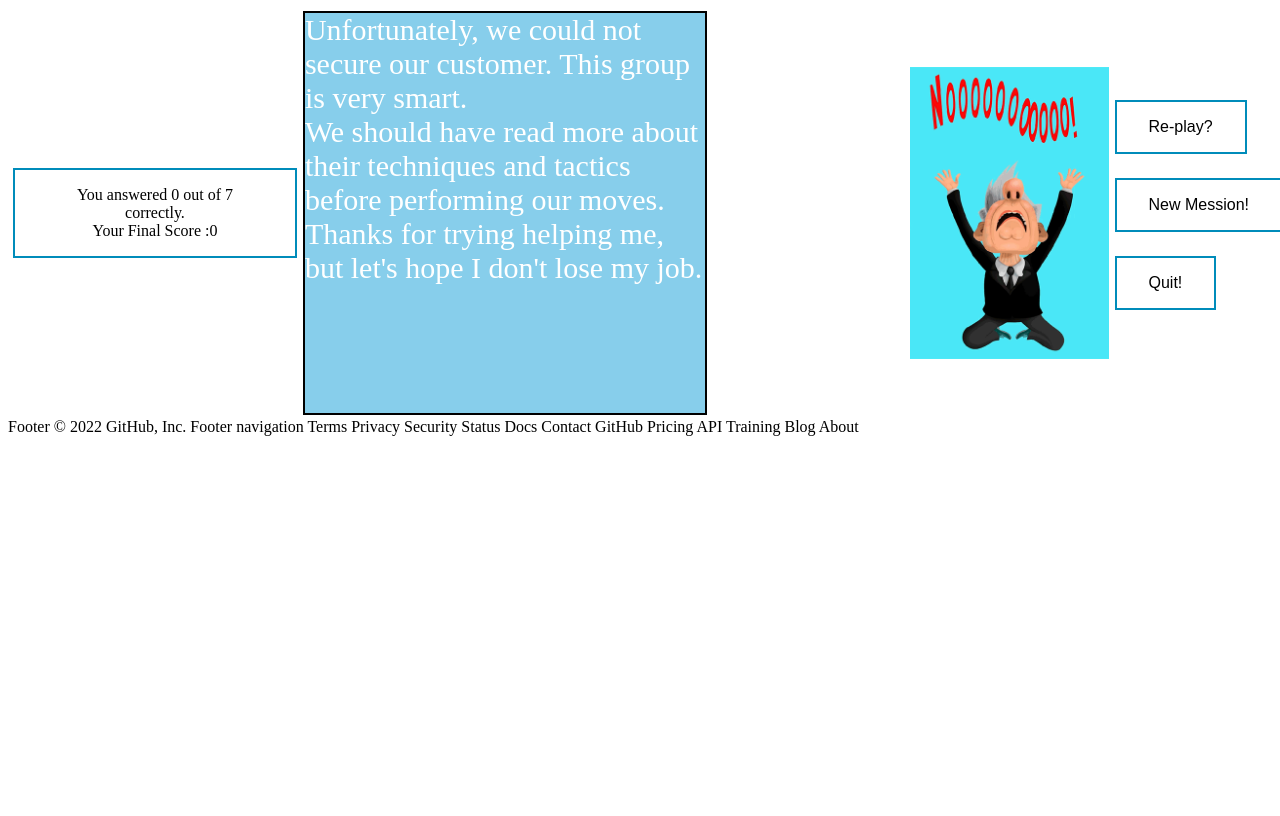
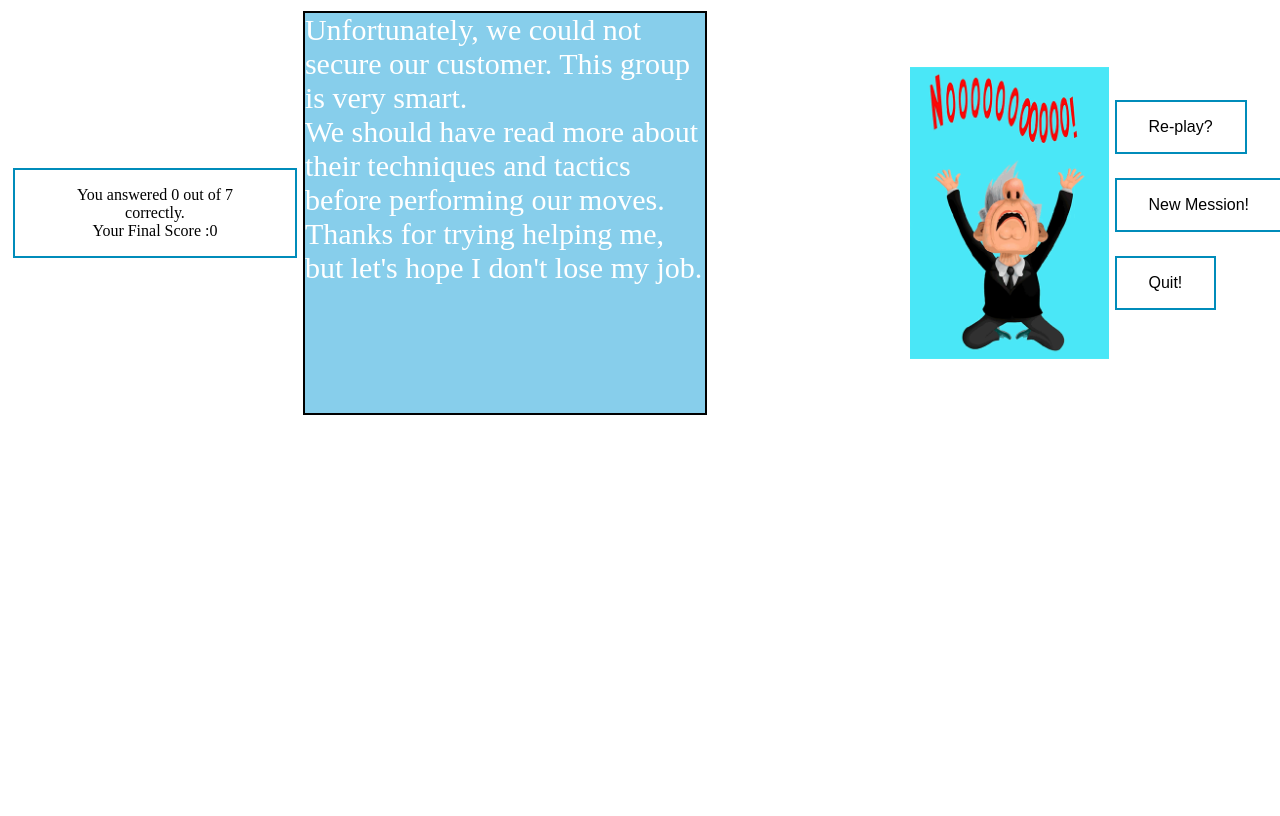
Before and after one commit to MACSLama/webGame, a Django app: page /result/ in a window 1280 px wide. Run offline with Django 4.2, Linux system fonts and the light colour scheme.

Commit message:
Update result.html

```diff
--- a/theGame/templates/result.html
+++ b/theGame/templates/result.html
@@ -116,17 +116,3 @@
     document.getElementById("win").play();
 }
 </script>
-Footer
-© 2022 GitHub, Inc.
-Footer navigation
-Terms
-Privacy
-Security
-Status
-Docs
-Contact GitHub
-Pricing
-API
-Training
-Blog
-About
```
